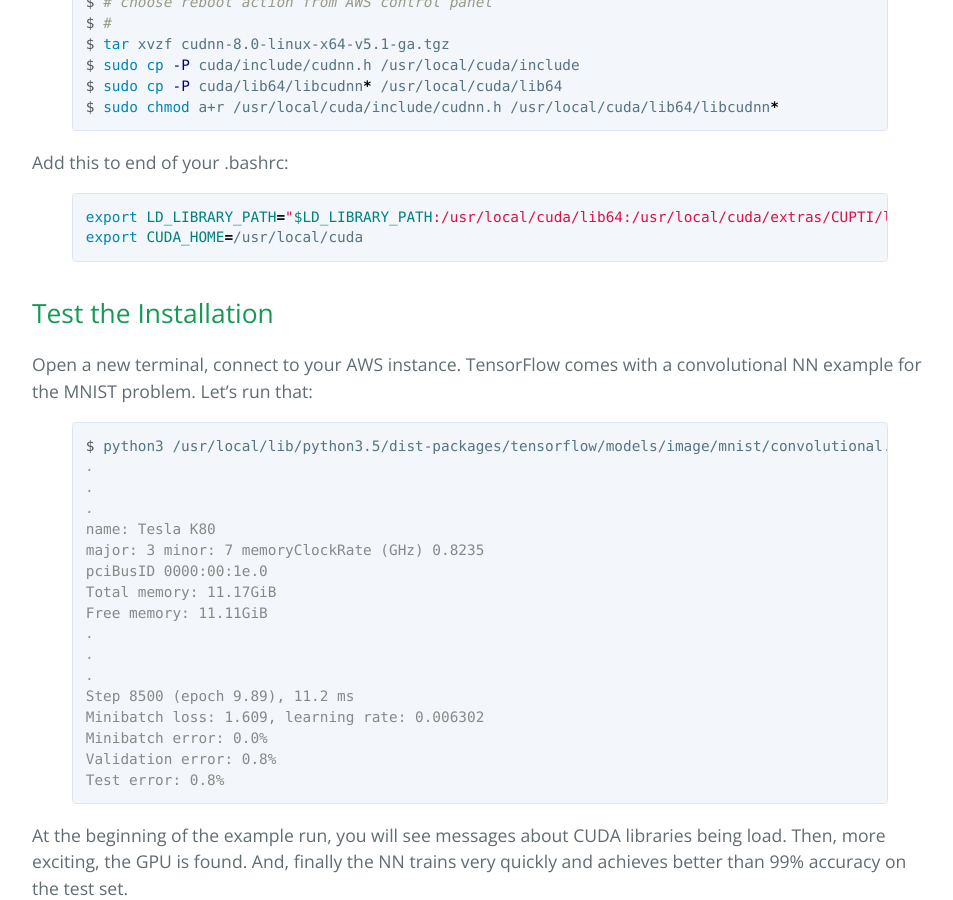
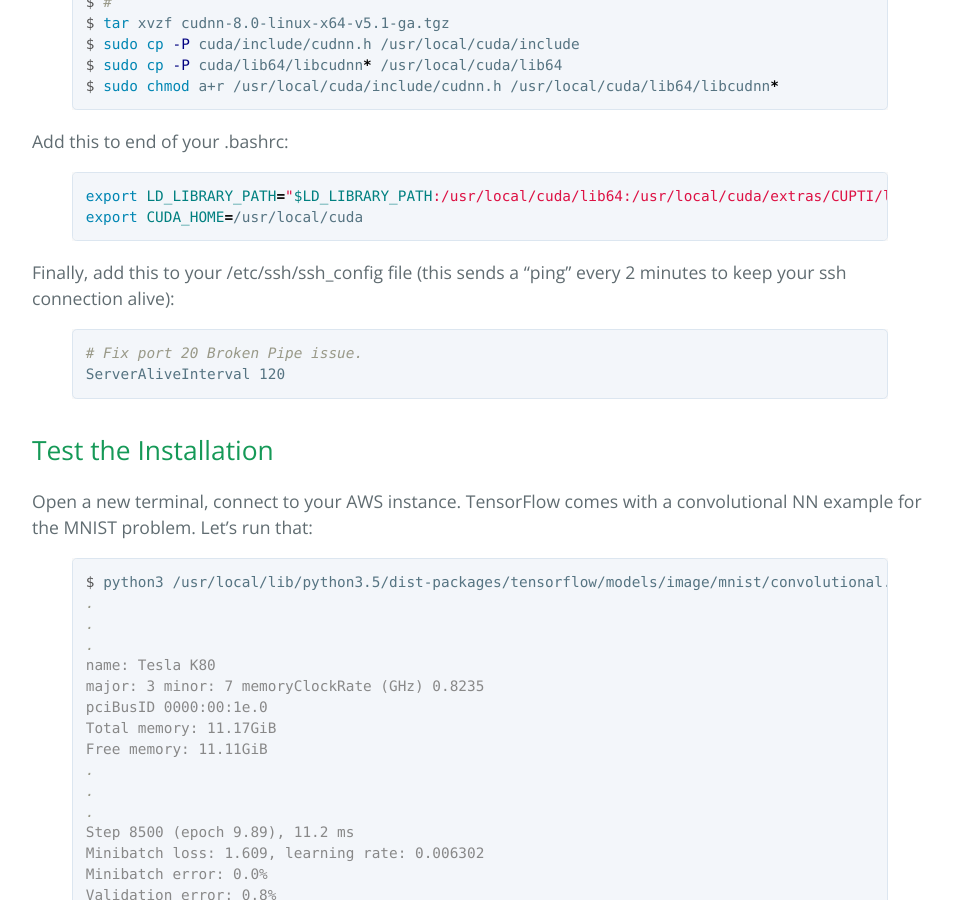
Before and after one commit to pat-coady/learning_ai, a Jekyll site: the page built from _posts/2017-02-04-AWS-server-setup.md, in a window 1280 px wide and 900 px high, scrolled down 9476 px. Shown: the whole window, without its empty margins (160-1113 px from the left). Built offline with Jekyll 4.4.1, drawn with Linux system fonts in a browser that asks for light colours; nearby versions of some CDN libraries; comment, search, counter and statistics services are not loaded; some of the changed text lies outside the part shown.

Commit message:
update aws instructions

```diff
--- a/_posts/2017-02-04-AWS-server-setup.md
+++ b/_posts/2017-02-04-AWS-server-setup.md
@@ -250,6 +249,13 @@ export LD_LIBRARY_PATH="$LD_LIBRARY_PATH:/usr/local/cuda/lib64:/usr/local/cuda/e
 export CUDA_HOME=/usr/local/cuda
 {% endhighlight bash %}
 
+Finally, add this to your /etc/ssh/ssh_config file (this sends a "ping" every 2 minutes to keep your ssh connection alive):
+
+{% highlight bash %}
+# Fix port 20 Broken Pipe issue.
+ServerAliveInterval 120
+{% endhighlight bash %}
+
 ## Test the Installation
 
 Open a new terminal, connect to your AWS instance. TensorFlow comes with a convolutional NN example for the MNIST problem. Let's run that:
```
Also changed, not shown: other parts of _posts/2017-02-04-AWS-server-setup.md (+0 -1 lines).
